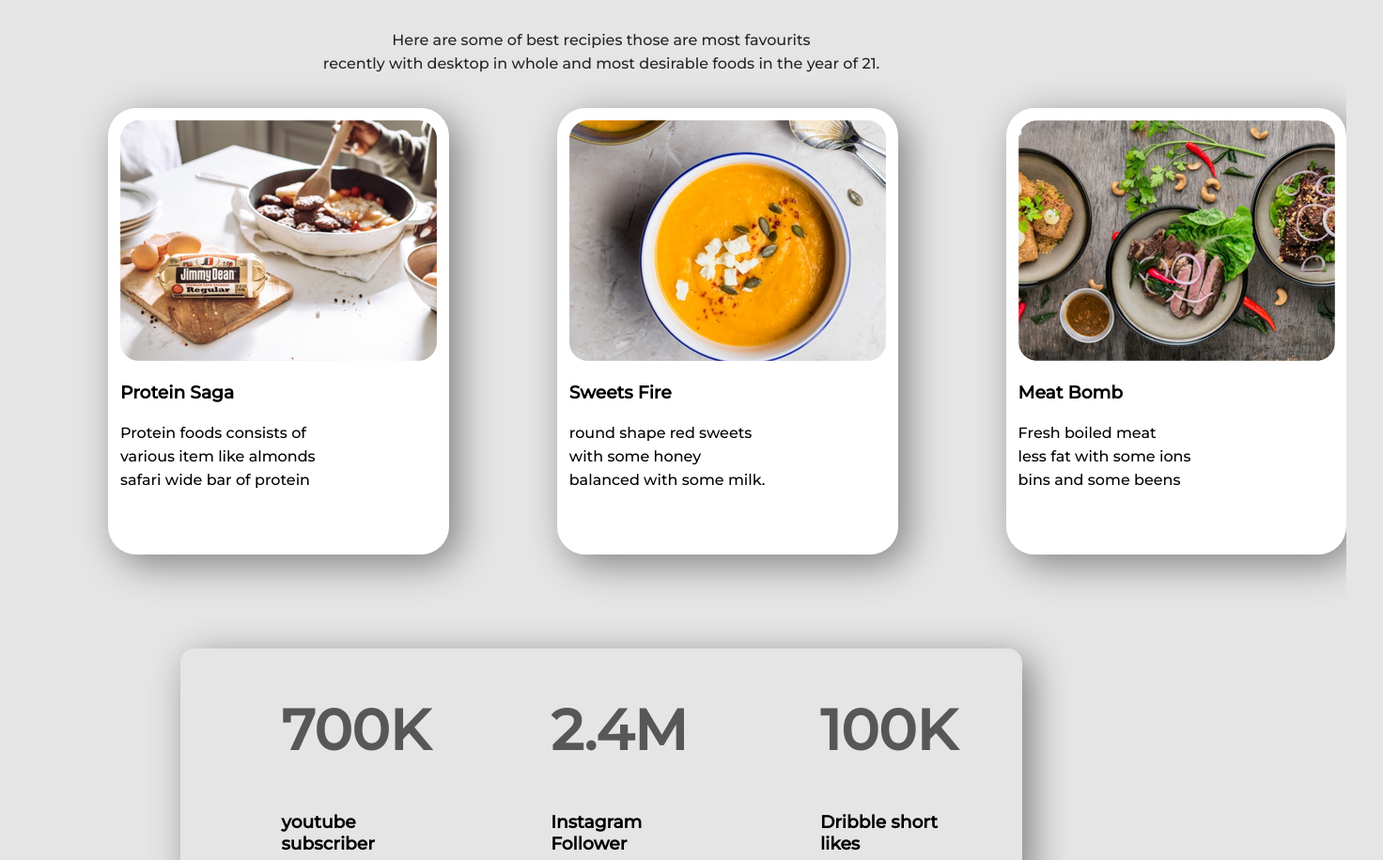
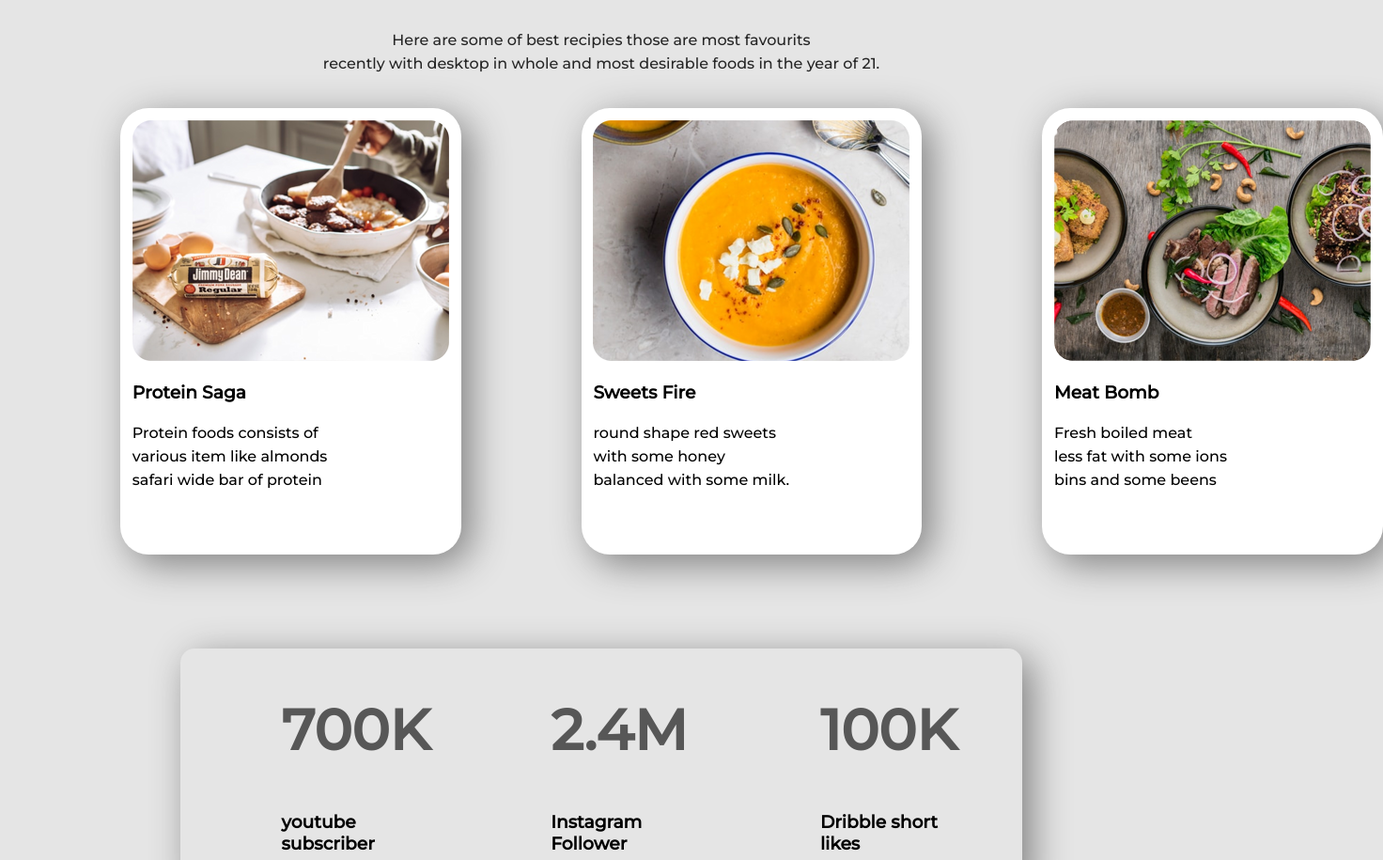
Before and after one commit to ireprised/food_assignment, a plain HTML site: page index.html in a window 1280 px wide. Shown: the part 1915-2830 px from the top of the page at 94% size, 1472 px wide, since content can reach past the window. Drawn offline with Linux system fonts and the light colour scheme.

Commit message:
final touch

```diff
--- a/style.css
+++ b/style.css
@@ -74,7 +74,7 @@ p{
     height: 450px;
     border-radius: 30px;
     padding: 1%;
-    margin-left: 9%;
+    margin-left: 10%;
     background-color: rgb(255, 255, 255);
     box-shadow: 10px 10px 40px grey;
 }
```
